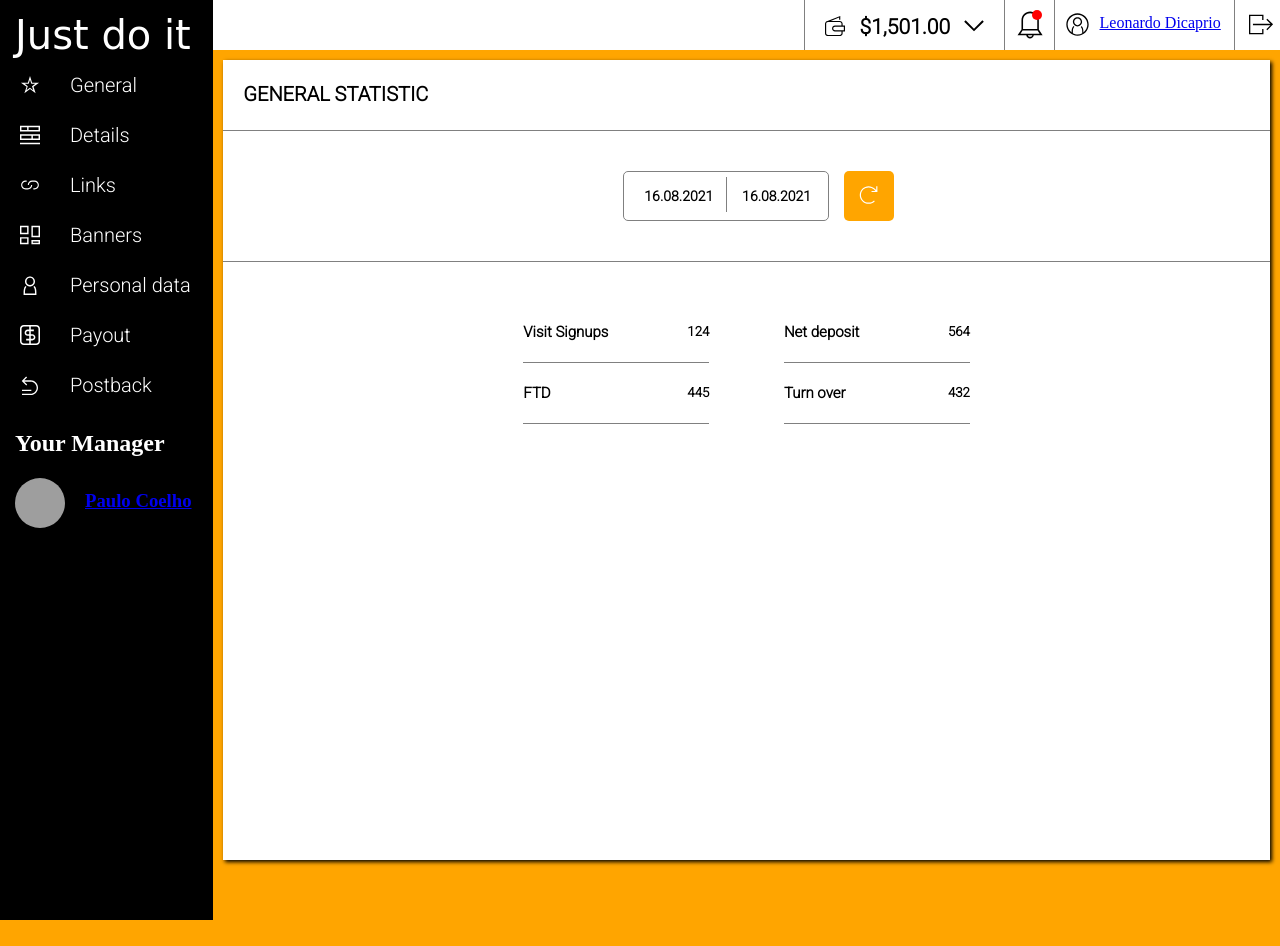
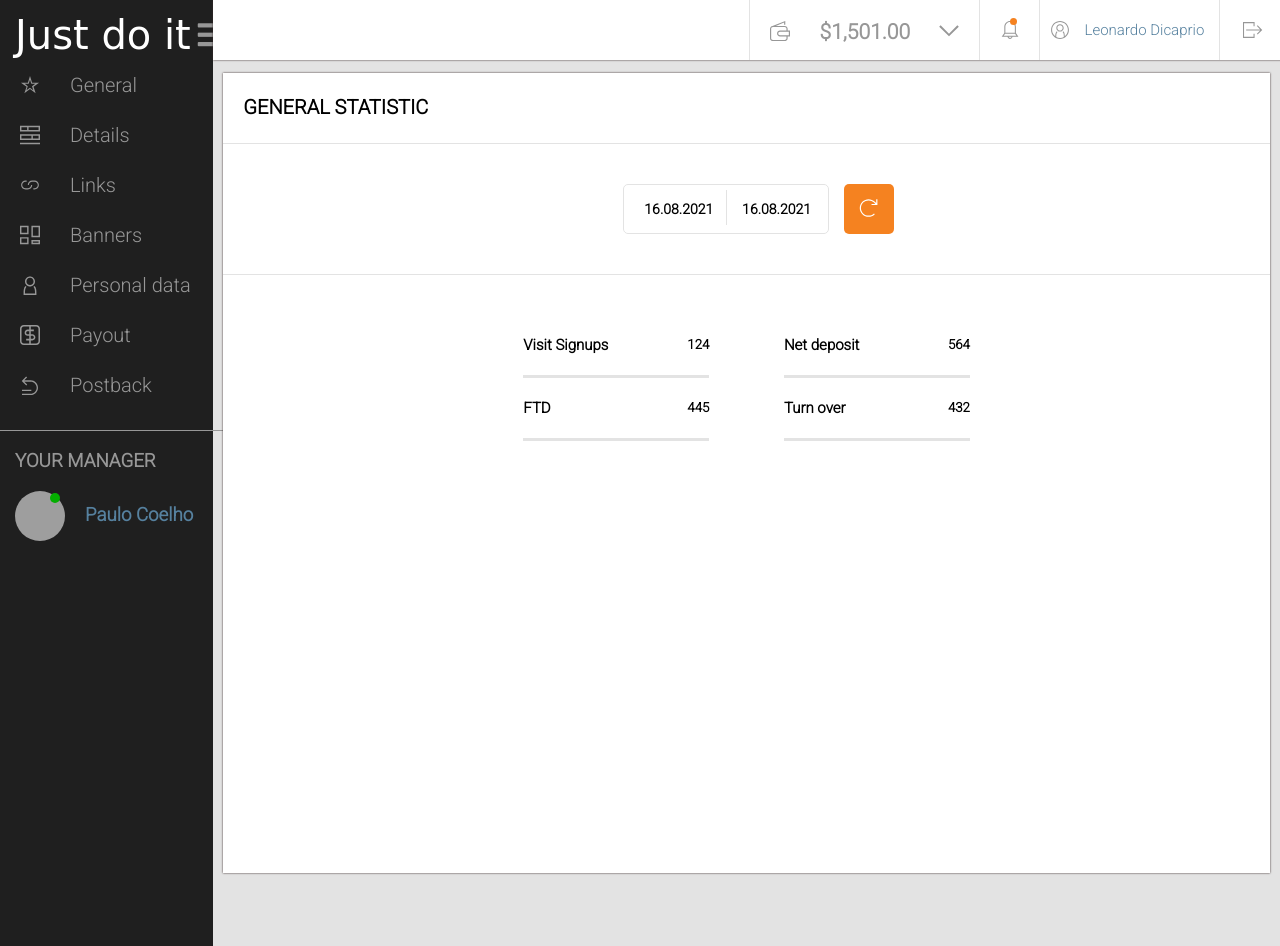
Before and after one commit to Oskar-Michal-Rykowski/Administration-Panel-Solo, a plain HTML site: page src/index.html in a window 1280 px wide. Before the commit the page ends 920 px from the top, so only its background shows below. Drawn offline with nearby package versions, Linux system fonts and the light colour scheme; files that its build step writes are made by us from their sources; grey boxes are pictures that could not be loaded; a web font is replaced by a local one.

Commit message:
Add styles

```diff
--- a/src/index.html
+++ b/src/index.html
@@ -16,7 +16,7 @@
 
 <body>
     <nav class="col-sm-2">
-        <div class ="navigation">
+    <div class ="navigation">
         <div class="logo-row">
             <div class="logo">Just do it</div>
             <div><i class="fas fa-bars"></i></div>
@@ -82,12 +82,13 @@
                         <div class="bullet-name">Postback</div>
                 </div>
         </div>
+        <div class="section-border"></div>
         <div class="nav-section your-manager">
             <div class="nav-section-title">
-                <h2>Your Manager</h2>
+                <h3>YOUR MANAGER</h3>
             </div>
             <div class="your-manager-profile">
-                <div class="your-manager-photo"><img src="images/Paulo_Coelho.jpg" alt="manager"></div>
+                <div class="your-manager-photo"><img src="images/Paulo_Coelho.jpg" alt="manager"><div class="active-person active-dot"></div></div>
                 <div class="your-manager-name">
                     <h3><a href="#">Paulo Coelho</a></h3>
                 </div>
@@ -98,13 +99,13 @@
     <section class="col-sm-10">
         <div class="upper-nav">
             <div class="upper-logout">
-                <svg version="1.1" id="Layer_12" xmlns="http://www.w3.org/2000/svg" xmlns:xlink="http://www.w3.org/1999/xlink" x="0px" y="0px"
+                <svg focusable="false" version="1.1" id="Layer_12" xmlns="http://www.w3.org/2000/svg" xmlns:xlink="http://www.w3.org/1999/xlink" x="0px" y="0px"
                 viewBox="0 0 19 15" xml:space="preserve">
                     <path d="M13.9,3.1l-0.7,0.7L16.3,7H3v1h13.3l-3.1,3.1l0.7,0.7l4.4-4.4L13.9,3.1z M10,14H1V1h9v3h1V0H0v15h11v-4h-1V14z"/>
                 </svg>
             </div>
             <div class="upper-account">
-                <svg version="1.1" id="Layer_11" xmlns="http://www.w3.org/2000/svg" xmlns:xlink="http://www.w3.org/1999/xlink" x="0px" y="0px"
+                <svg focusable="false" version="1.1" id="Layer_11" xmlns="http://www.w3.org/2000/svg" xmlns:xlink="http://www.w3.org/1999/xlink" x="0px" y="0px"
                 viewBox="0 0 19 19" xml:space="preserve">
                     <path d="M9.5,4C7.6,4,6,5.6,6,7.5S7.6,11,9.5,11S13,9.4,13,7.5S11.4,4,9.5,4z M9.5,10C8.1,10,7,8.9,7,7.5S8.1,5,9.5,5S12,6.1,12,7.5
                     S10.9,10,9.5,10z M9.5,1C4.8,1,1,4.8,1,9.5S4.8,18,9.5,18S18,14.2,18,9.5S14.2,1,9.5,1z M14,15.5c0-1.8-0.1-3.5-1.3-4.8l-0.7,0.7
@@ -116,7 +117,7 @@
                 </div>
             </div>
             <div class="upper-bell">
-                <svg version="1.1" id="Layer_10" xmlns="http://www.w3.org/2000/svg" xmlns:xlink="http://www.w3.org/1999/xlink" x="0px" y="0px"
+                <svg focusable="false" version="1.1" id="Layer_10" xmlns="http://www.w3.org/2000/svg" xmlns:xlink="http://www.w3.org/1999/xlink" x="0px" y="0px"
                 viewBox="0 0 18 19" xml:space="preserve">
                     <path d="M17,16l-2.4-3.7V6.5c0-3-2.5-5.5-5.5-5.5S3.6,3.5,3.6,6.5v5.8L1.1,16h5.5c0.2,1.1,1.2,2,2.4,2s2.2-0.9,2.4-2H17z M4.6,6.5
                     C4.6,4,6.6,2,9.1,2s4.5,2,4.5,4.5V12h-9V6.5z M4.3,13h9.5l1.3,2H3L4.3,13z M9.1,17c-0.7,0-1.2-0.4-1.4-1h2.8
@@ -126,7 +127,7 @@
             </div>
             <div class="upper-pocket">
                 <div class="pocket-icon">
-                    <svg version="1.1" id="Layer_8" xmlns="http://www.w3.org/2000/svg" xmlns:xlink="http://www.w3.org/1999/xlink" x="0px" y="0px"
+                    <svg focusable="false" version="1.1" id="Layer_8" xmlns="http://www.w3.org/2000/svg" xmlns:xlink="http://www.w3.org/1999/xlink" x="0px" y="0px"
                     viewBox="0 0 17 18" xml:space="preserve">
                         <path d="M17,9h-2V7.5C15,6.1,13.9,5,12.5,5H4.9L12,2.2V4h1V0.8L2.1,5C0.9,5.2,0,6.3,0,7.5v8C0,16.9,1.1,18,2.5,18h10
                         c1.4,0,2.5-1.1,2.5-2.5V14h2V9z M14,15.5c0,0.8-0.7,1.5-1.5,1.5h-10C1.7,17,1,16.3,1,15.5v-8C1,6.7,1.7,6,2.5,6h10
@@ -137,15 +138,13 @@
                     <h2>$1,501.00</h2>
                 </div>
                 <div class="pocket-arrow">
-                    <svg version="1.1" id="Layer_9" xmlns="http://www.w3.org/2000/svg" xmlns:xlink="http://www.w3.org/1999/xlink" x="0px" y="0px"
+                    <svg focusable="false" version="1.1" id="Layer_9" xmlns="http://www.w3.org/2000/svg" xmlns:xlink="http://www.w3.org/1999/xlink" x="0px" y="0px"
                     viewBox="0 0 11 7" xml:space="preserve">
                     <polygon points="5.5,6.2 0.1,0.9 0.9,0.1 5.5,4.8 10.1,0.1 10.9,0.9 "/>
-                    </svg>
-
+                </svg>
                 </div>
             </div>
         </div>
-
         <div class="section">
             <div class="section-title">
                 <h1>GENERAL STATISTIC</h1>
@@ -163,8 +162,8 @@
                 </div>
                 <div class="col-sm-2">
                     <div class="btn-refresh">
-                        <svg version="1.1" id="Layer_1" xmlns="http://www.w3.org/2000/svg" xmlns:xlink="http://www.w3.org/1999/xlink" x="0px" y="0px"
-                            viewBox="0 0 16 17" style="enable-background:new 0 0 16 17;" xml:space="preserve">
+                        <svg focusable="false" version="1.1" id="Layer_13" xmlns="http://www.w3.org/2000/svg" xmlns:xlink="http://www.w3.org/1999/xlink" x="0px" y="0px"
+                            viewBox="0 0 16 17" xml:space="preserve">
                             <path d="M11,6h5V1h-1v3.3l-1.2-1.1c-2.9-2.9-7.7-2.9-10.6,0c-2.9,2.9-2.9,7.7,0,10.6C4.7,15.3,6.6,16,8.5,16s3.8-0.7,5.3-2.2
                             l-0.7-0.7c-2.5,2.5-6.7,2.5-9.2,0c-2.5-2.5-2.5-6.7,0-9.2c2.5-2.5,6.7-2.5,9.2,0L14.2,5H11V6z"/>
                         </svg>
@@ -194,15 +193,8 @@
                         </div>
                     </div>
                 </div>
-
             </div>
-
-
         </div>
     </section>
-
-
-</section>
-
 </body>
 </html>
--- a/src/sass/_layout.scss
+++ b/src/sass/_layout.scss
@@ -1,20 +1,20 @@
 body {
   display: flex;
-  background-color: orange;
+  background: $color-6;
 }
 
 nav {
-  // height: 100vh;
-  background-color: black;
-  // color: white;
+  background-color: $color-1;
+  padding-left: 0;
 }
 
 .navigation {
   position: fixed;
   margin: 0;
   height: 100vh;
-  width: 100%;
   color: white;
+  display: flex;
+  flex-direction: column;
 }
 
 .logo-row {
@@ -24,11 +24,14 @@ nav {
 
 .logo-row div {
   position: absolute;
+  display: flex;
+  justify-content: space-around;
 }
 
 .logo-row div:last-of-type {
-  right: 10px;
+  right: 30px;
   font-size: 30px;
+  color: $color-5;
 }
 
 .logo {
@@ -42,19 +45,20 @@ nav {
   display: flex;
   flex-direction: column;
   font-family: $brand-font;
+  color: $color-5;
 }
 
 .bullet {
   margin-left: -15px;
-  margin-right: -15px;
   padding: 15px 20px;
   height: 50px;
+  width: 254px;
   position: relative;
 }
 
 .bullet:hover {
-  background-color: gray;
-  border-left: 4px solid orange;
+  background-color: $color-14;
+  border-left: 4px solid $color-2;
   padding-left: 16px;
 }
 
@@ -69,7 +73,19 @@ nav {
 .menu svg {
   width: 20px;
   height: 20px;
-  fill: white;
+  fill: $color-5;
+}
+
+.nav-section-title {
+  color: $color-5;
+  font-family: $brand-font;
+}
+
+.section-border {
+  margin-left: -15px;
+  height: 2px;
+  width: 105%;
+  border-top: 1px solid $color-5;
 }
 
 .bullet-name {
@@ -99,9 +115,29 @@ nav {
   position: absolute;
 }
 
+.active-person {
+  position: absolute;
+  top: 2px;
+  left: 35px;
+  width: 10px;
+  height: 10px;
+  border-radius: 100%;
+  z-index: 2;
+}
+
+.active-dot {
+  background-color: $color-10;
+}
+
 .your-manager-name {
   line-height: 10px;
   left: 70px;
+}
+
+.your-manager-name a {
+  text-decoration: none;
+  color: $color-4;
+  font-family: $brand-font;
 }
 
 /* Upper-nav */
@@ -109,10 +145,24 @@ nav {
 .upper-nav {
   position: fixed;
   background-color: white;
-  height: 50px;
+  height: 60px;
   width: 84%;
   display: flex;
   flex-direction: row-reverse;
+  box-shadow: $shadow;
+  color: $color-5;
+}
+
+.upper-nav svg {
+  fill: $color-5;
+}
+
+.upper-nav a {
+  text-decoration: none;
+  color: $color-4;
+  font-family: $brand-font;
+  font-size: 15px;
+  line-height: 20px;
 }
 
 section:first-of-type {
@@ -121,23 +171,23 @@ section:first-of-type {
 
 .upper-pocket {
   position: relative;
-  width: 200px;
+  width: 230px;
   height: 100%;
-  border-left: 1px solid gray;
+  border-left: 1px solid $color-6;
 }
 
 .pocket-icon {
   position: absolute;
   width: 20px;
   height: 20px;
-  top: 15px;
+  top: 20px;
   left: 20px;
 }
+
 .pocket-amount {
   position: absolute;
-  bottom: -7px;
-  left: 55px;
-
+  bottom: -2px;
+  left: 70px;
   font-family: $brand-font;
   font-size: 14px;
 }
@@ -146,75 +196,75 @@ section:first-of-type {
   position: absolute;
   width: 20px;
   height: 20px;
-  top: 19px;
+  top: 24px;
   right: 20px;
 }
 
 .upper-bell {
   position: relative;
-  width: 50px;
-  border-left: 1px solid gray;
+  width: 60px;
+  border-left: 1px solid $color-6;
 }
 
 .upper-bell svg {
   position: absolute;
-  width: 30px;
-  height: 30px;
-  margin: 10px;
+  width: 20px;
+  height: 20px;
+  margin: 20px;
   z-index: 1;
 }
 
 .bell-notification {
   position: absolute;
-  top: 10px;
-  left: 27px;
-  width: 10px;
-  height: 10px;
+  top: 18px;
+  left: 30px;
+  width: 7px;
+  height: 7px;
   border-radius: 100%;
   z-index: 2;
 }
 
 .notification {
-  background-color: red;
+  background-color: $color-2;
 }
 
 .upper-account {
   position: relative;
   width: 180px;
-  border-left: 1px solid gray;
+  border-left: 1px solid $color-6;
 }
 
 .upper-account svg {
   position: absolute;
-  width: 25px;
-  height: 25px;
-  top: 12px;
+  width: 20px;
+  height: 20px;
+  top: 20px;
   left: 10px;
 }
 
 .account-name {
   position: absolute;
-  top: 14px;
+  top: 20px;
   left: 45px;
 }
 
 .upper-logout {
-  width: 55px;
-  padding: 12px 14px;
-  border-left: 1px solid gray;
-  border-right: 1px solid gray;
+  width: 70px;
+  padding: 20px 23px;
+  border-left: 1px solid $color-6;
+  border-right: 1px solid $color-6;
 }
 
 .upper-logout svg {
-  width: 25px;
-  height: 25px;
+  width: 20px;
+  height: 20px;
 }
 
 .section {
   background: white;
   height: 100vh;
-  margin: 60px 10px;
-  box-shadow: 2px 2px 4px #000000;
+  margin: 73px 10px;
+  box-shadow: $shadow;
 }
 
 .section-title {
@@ -222,20 +272,20 @@ section:first-of-type {
   padding: 10px 20px;
   font-family: $brand-font;
   font-size: 10px;
-  border-bottom: 1px solid gray;
+  border-bottom: 1px solid $color-6;
 }
 
 .section-content-date {
   display: flex;
   margin: 0;
   padding: 40px 400px;
-  border-bottom: 1px solid gray;
+  border-bottom: 1px solid $color-6;
 }
 
 .statistic-date {
   height: 50px;
   border-radius: 5px;
-  border: 1px solid gray;
+  border: 1px solid $color-6;
   padding: 5px;
   font-size: 12px;
 }
@@ -248,11 +298,11 @@ section:first-of-type {
 }
 
 .date-to {
-  border-left: 1px solid gray;
+  border-left: 1px solid $color-6;
 }
 
 .btn-refresh {
-  background-color: orange;
+  background-color: $color-2;
   width: 50px;
   height: 50px;
   border-radius: 5px;
@@ -284,13 +334,13 @@ section:first-of-type {
 .table-row {
   display: flex;
   justify-content: space-between;
-  border-bottom: 1px solid gray;
+  border-bottom: 3px solid $color-6;
   font-family: $brand-font;
 }
 
 .table-row h3,
 .table-row h5 {
-  top: 20;
+  bottom: -10px;
 }
 
 .table-row h3 {
@@ -307,36 +357,51 @@ section:first-of-type {
 #Layer_1 {
   enable-background: new 0 0 17 16;
 }
+
 #Layer_2 {
   enable-background: new 0 0 14 13;
 }
+
 #Layer_3 {
   enable-background: new 0 0 18 10;
 }
+
 #Layer_4 {
   enable-background: new 0 0 14 13;
 }
+
 #Layer_5 {
   enable-background: new 0 0 9 14;
 }
+
 #Layer_6 {
   enable-background: new 0 0 13 13;
 }
+
 #Layer_7 {
   enable-background: new 0 0 14 15;
 }
+
 #Layer_8 {
   enable-background: new 0 0 17 18;
 }
+
 #Layer_9 {
   enable-background: new 0 0 11 7;
 }
+
 #Layer_10 {
   enable-background: new 0 0 18 19;
 }
+
 #Layer_11 {
   enable-background: new 0 0 19 19;
 }
+
 #Layer_12 {
   enable-background: new 0 0 19 15;
 }
+
+#Layer_13 {
+  enable-background: new 0 0 16 17;
+}
--- a/src/sass/_variables.scss
+++ b/src/sass/_variables.scss
@@ -1,6 +1,18 @@
 /* Colors */
-$paragraph-color: #000000;
-$brand-main-color: #ff0000;
+$color-1: #1f1f1f;
+$color-2: #f58220;
+$color-3: #ffa200;
+$color-4: #56819f;
+$color-5: #979797;
+$color-6: #e3e3e3;
+$color-7: #f5f5f2;
+$color-8: #74b67a;
+$color-9: #96cc9b;
+$color-10: #04ae00;
+$color-11: #de5252;
+$color-12: #ec7171;
+$color-13: #ff0000;
+$color-14: #3b3b3b;
 
 /* Font sizes */
 $paragraph-font-size: 16px;
@@ -9,3 +21,6 @@ $paragraph-font-size: 16px;
 $brand-font: 'Roboto', sans-serif;
 $paragraph-font: 'Open Sans', Helvetica, Arial;
 $logo-font: 'Allison', cursive;
+
+/* Other */
+$shadow: 0px 0px 2px rgb(58, 41, 41);
```
